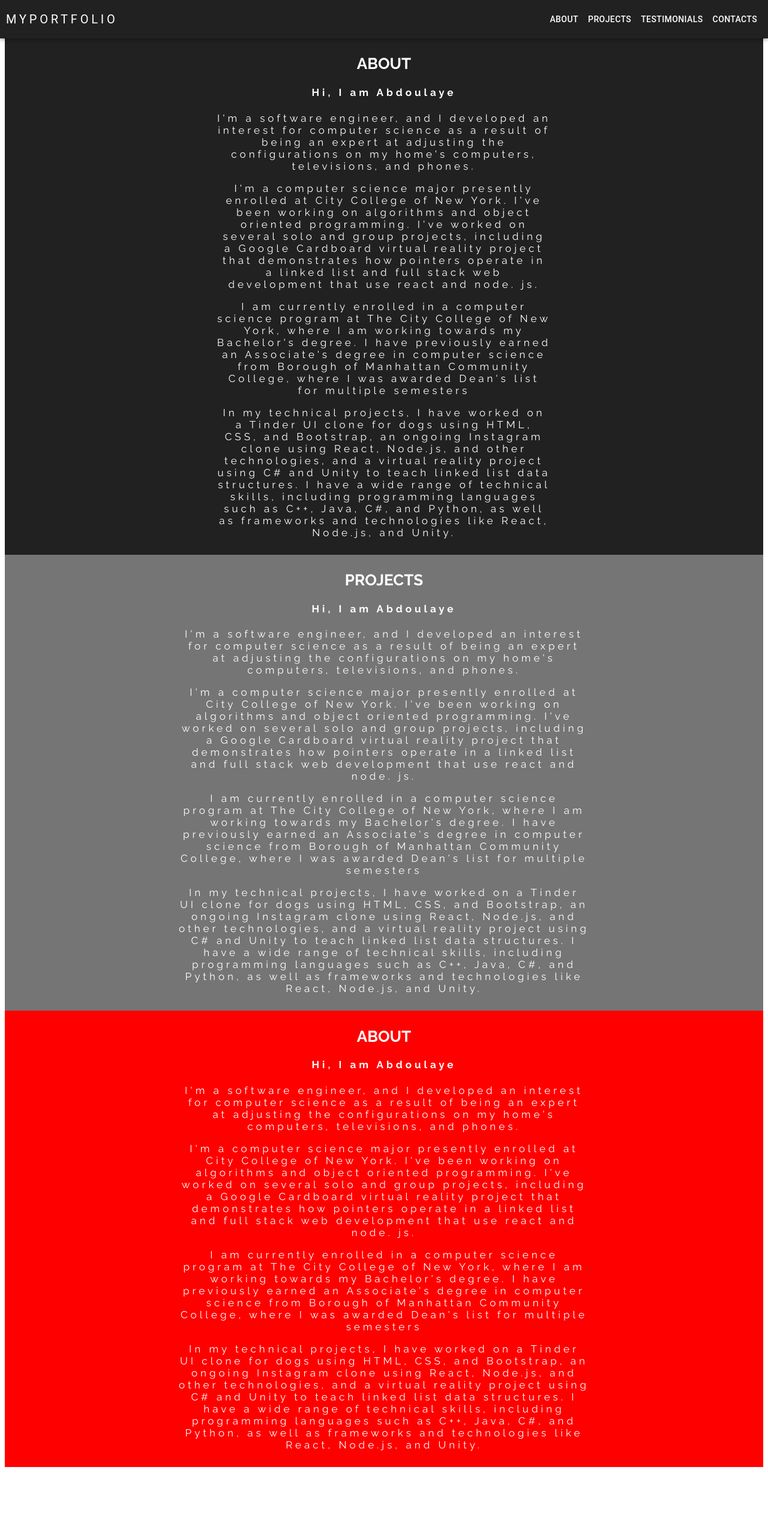
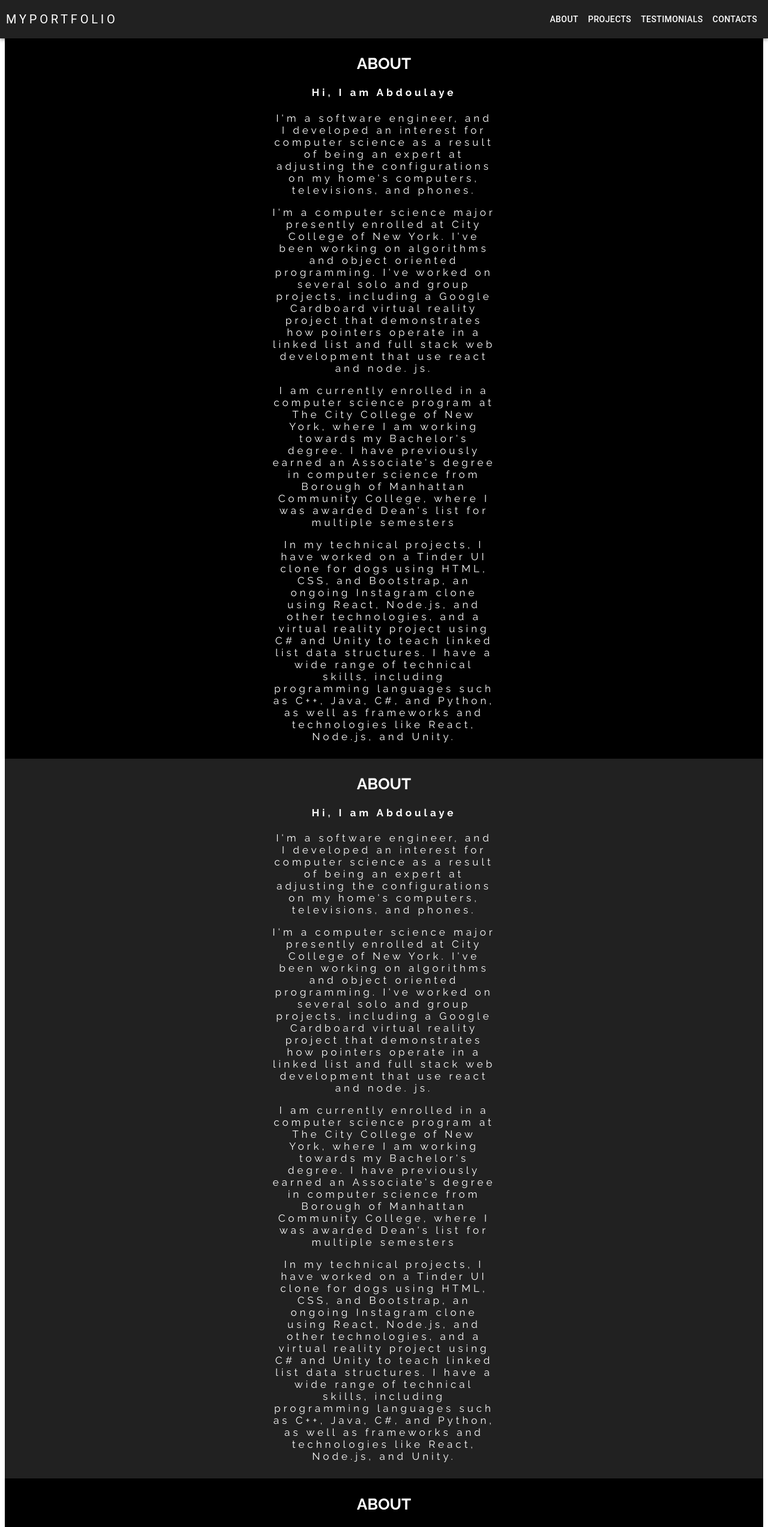
Before and after one commit to boundy99/My-Portfolio, a React (Create React App) app: page / in a window 1280 px wide. Shown: the top 2546 px of the page at 60% size. Before the commit the page ends 2454 px from the top, so only its background shows below. Built offline with nearby package versions, Linux system fonts and the light colour scheme.

Commit message:
Feat: Home Page design

```diff
--- a/src/components/About.jsx
+++ b/src/components/About.jsx
@@ -1,5 +1,4 @@
 import React from 'react'
-import { Typography } from '@mui/material';
 export default function About() {
   return (
     <div className='about'>
--- a/src/components/App.js
+++ b/src/components/App.js
@@ -12,29 +12,29 @@ export default function App() {
   return (
     <div>
       <Navbar />
-      <Container  className='container' maxWidth={false} disableGutters sx={{backgroundColor: '#212121', p: '10px', mt: '64px', mr: '0px'}}>
+      <Container maxWidth={false} disableGutters sx={{backgroundColor: 'black', p: '10px', mt: '64px', mr: '0px'}}>
       <Box sx={{width: '25%', margin: 'auto'}}>
       <Section text='ABOUT'/>
       </Box>
-      <Box sx={{width: '45%', margin: 'auto', textAlign:'center'}}>
+      <Box sx={{width: '30%', margin: 'auto', textAlign:'center'}}>
       <About/>
       </Box>
       </Container>
 
-      <Container  className='container' maxWidth={false} disableGutters sx={{backgroundColor: '#757575', p: '10px',}}>
+      <Container maxWidth={false} disableGutters sx={{backgroundColor: '#212121', p: '10px',}}>
       <Box sx={{width: '25%', margin: 'auto'}}>
-      <Section text='PROJECTS'/>
+      <Section text='ABOUT'/>
       </Box>
-      <Box sx={{width: '55%', margin: 'auto', textAlign:'center'}}>
+      <Box sx={{width: '30%', margin: 'auto', textAlign:'center'}}>
       <About/>
       </Box>
       </Container>
 
-      <Container  className='container' maxWidth={false} disableGutters sx={{backgroundColor: 'red', p: '10px'}}>
+      <Container maxWidth={false} disableGutters sx={{backgroundColor: 'black', p: '10px'}}>
       <Box sx={{width: '25%', margin: 'auto'}}>
       <Section text='ABOUT'/>
       </Box>
-      <Box sx={{width: '55%', margin: 'auto', textAlign:'center'}}>
+      <Box sx={{width: '30%', margin: 'auto', textAlign:'center'}}>
       <About/>
       </Box>
       </Container>
```
